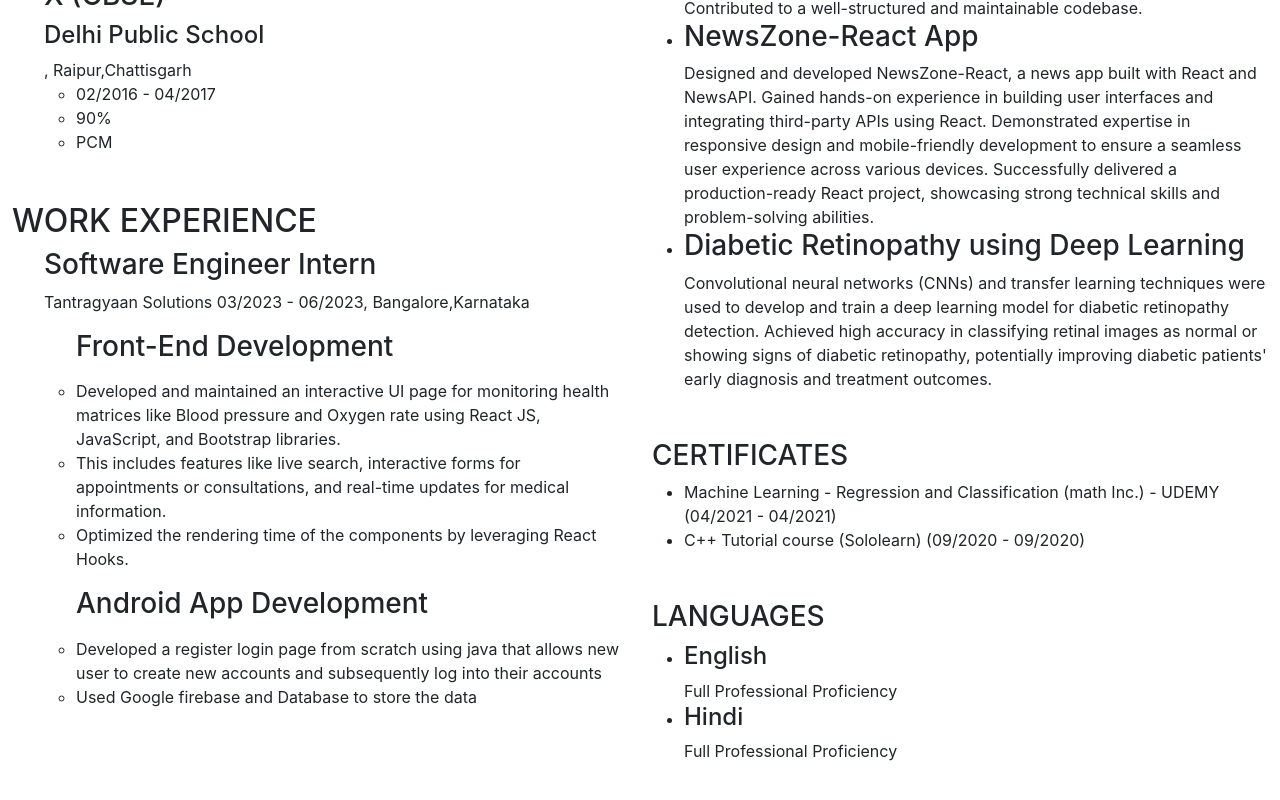
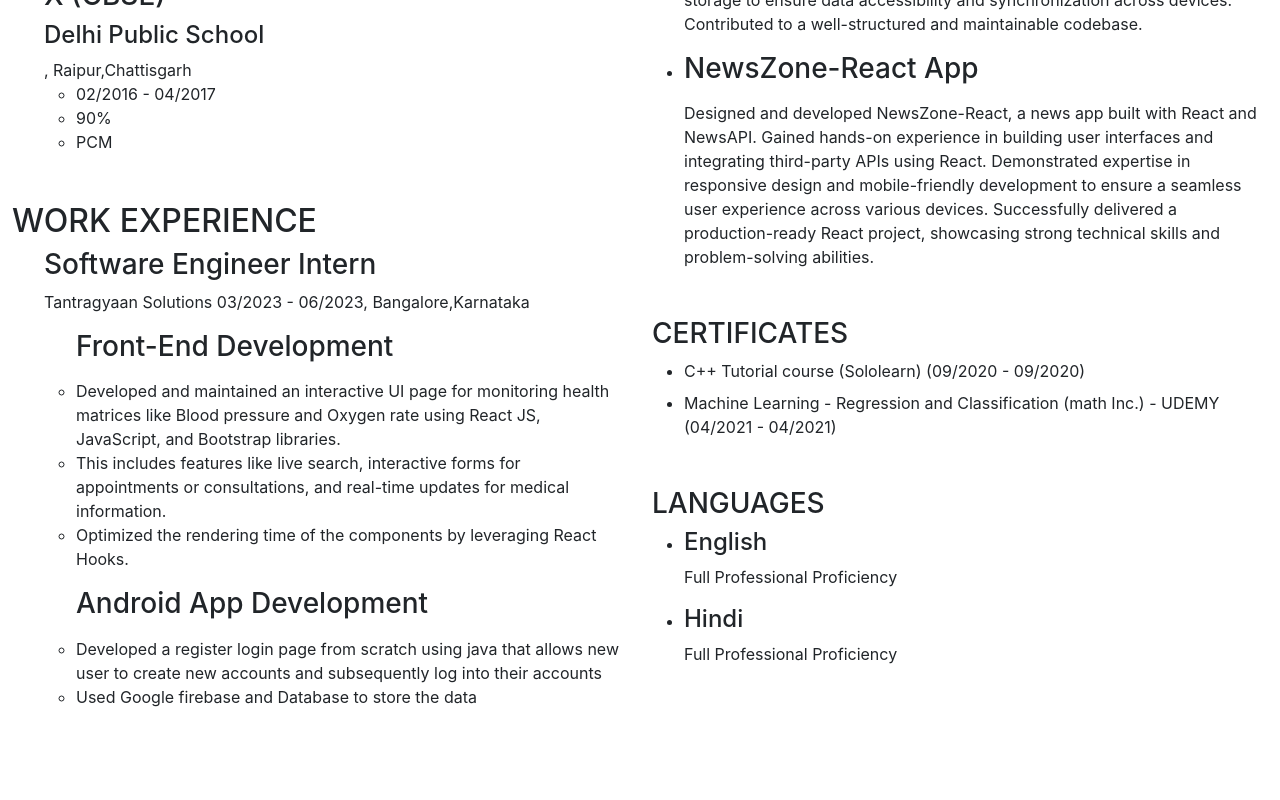
Before and after one commit to hardik-agrl/resume, a React (Create React App) app: page / in a window 1280 px wide. Shown: the part 774-1574 px from the top of the page. After the commit the page ends 1531 px from the top, so only its background shows below. Built offline with nearby package versions, Linux system fonts and the light colour scheme.

Commit message:
project update

```diff
--- a/src/Components/Certificate.js
+++ b/src/Components/Certificate.js
@@ -5,11 +5,12 @@ export default function Certificate() {
     <div className="container">
       <h3>CERTIFICATES</h3>
       <ul>
-        <li>
-          Machine Learning - Regression and Classification (math Inc.) - UDEMY
-          (04/2021 - 04/2021)
+        <li className="my-2">
+        C++ Tutorial course (Sololearn) (09/2020 - 09/2020)
+
         </li>
-        <li>C++ Tutorial course (Sololearn) (09/2020 - 09/2020)</li>
+        <li>Machine Learning - Regression and Classification (math Inc.) - UDEMY
+          (04/2021 - 04/2021)</li>
       </ul>
     </div>
   );
--- a/src/Components/Language.js
+++ b/src/Components/Language.js
@@ -10,7 +10,7 @@ export default function Language() {
           Full Professional Proficiency
         </li>
         <li>
-          <h4>Hindi</h4>
+          <h4 className="mt-3">Hindi</h4>
           Full Professional Proficiency
         </li>
       </ul>
--- a/src/Components/Project.js
+++ b/src/Components/Project.js
@@ -6,7 +6,7 @@ export default function Project() {
       <h2>PERSONAL PROJECTS</h2>
       <ul>
         <li>
-          <h3>CloudNotes-React App</h3>
+          <h3 className="my-3">CloudNotes-React App</h3>
           Developed CloudNotes-React, a React application for managing personal notes on the cloud.
 Created using Create React App, demonstrating proficiency in modern React development tools.
 Implemented a user-friendly interface for creating, editing, and organizing notes.
@@ -14,21 +14,21 @@ Leveraged cloud storage to ensure data accessibility and synchronization across
 Contributed to a well-structured and maintainable codebase.
         </li>
         <li>
-          <h3>NewsZone-React App</h3>
+          <h3 className="my-3">NewsZone-React App</h3>
           Designed and developed NewsZone-React, a news app built with React and NewsAPI.
 Gained hands-on experience in building user interfaces and integrating third-party APIs using React.
 Demonstrated expertise in responsive design and mobile-friendly development to ensure a seamless user experience across various devices.
 Successfully delivered a production-ready React project, showcasing strong technical skills and problem-solving abilities.
 
         </li>
-        <li>
+        {/* <li>
           <h3>Diabetic Retinopathy using Deep Learning</h3>
           Convolutional neural networks (CNNs) and transfer learning techniques
           were used to develop and train a deep learning model for diabetic
           retinopathy detection. Achieved high accuracy in classifying retinal
           images as normal or showing signs of diabetic retinopathy, potentially
           improving diabetic patients' early diagnosis and treatment outcomes.
-        </li>
+        </li> */}
         {/* <li>
           <h3>Image Denoising Using Autoencoders</h3>
           It removes the noise in an image using convolutional neural networks
```
